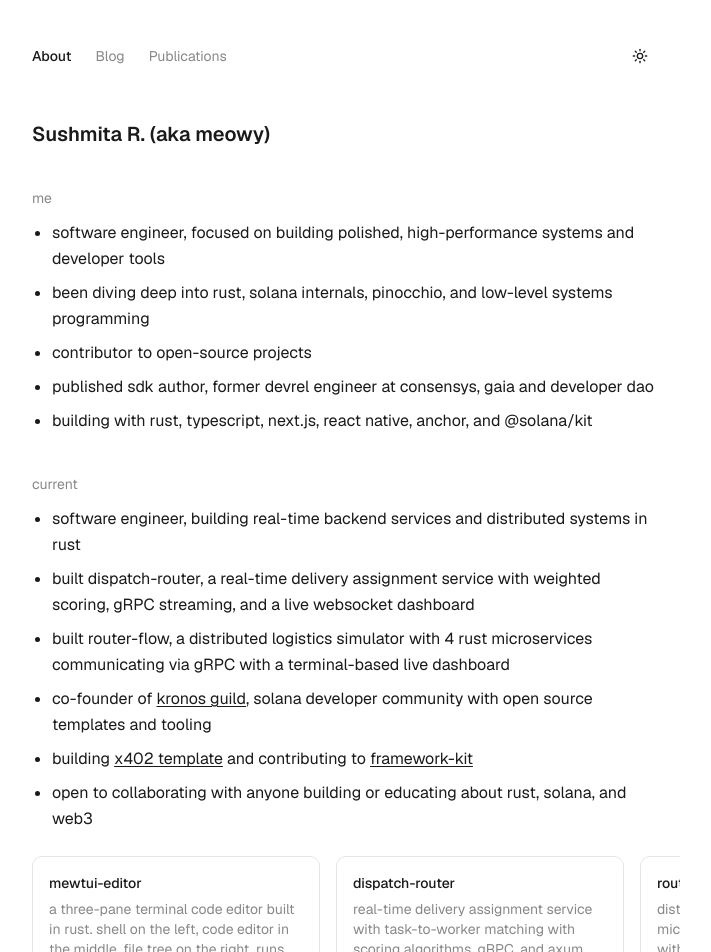
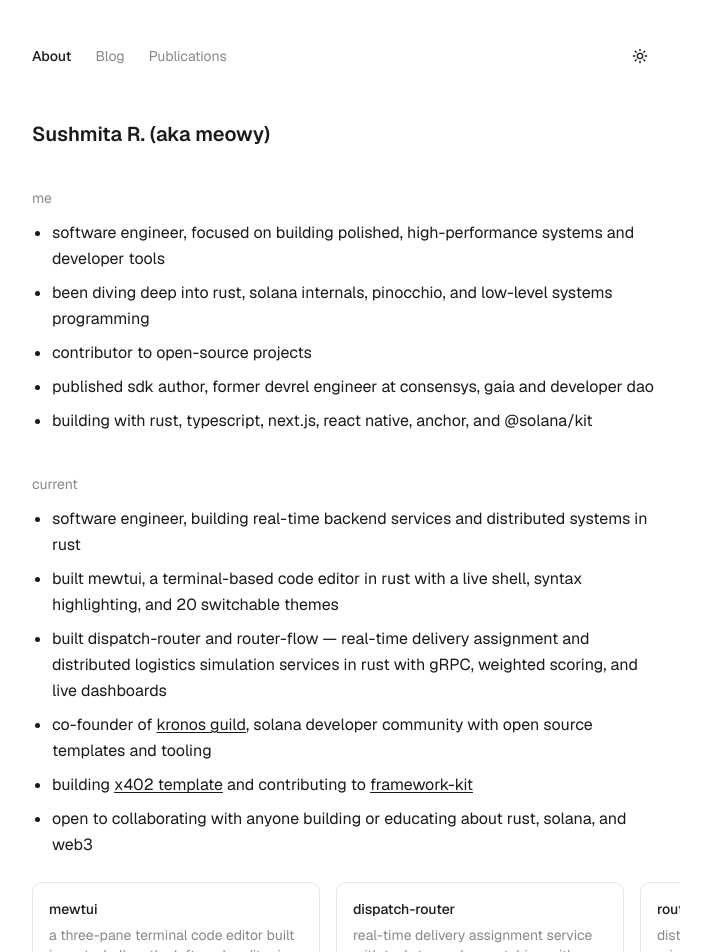
Before and after one commit to meowyx/meowy-blog, a Next.js app: page / in a window 1280 px wide. Shown: the top 952 px of the page, without its empty margins (296-1007 px from the left). Built offline with nearby package versions, Linux system fonts and the light colour scheme.

Commit message:
feat: added new projects details

```diff
--- a/app/page.tsx
+++ b/app/page.tsx
@@ -53,14 +53,13 @@ export default function HomePage() {
               distributed systems in rust
             </li>
             <li>
-              built dispatch-router, a real-time delivery assignment service
-              with weighted scoring, gRPC streaming, and a live websocket
-              dashboard
+              built mewtui, a terminal-based code editor in rust with a live
+              shell, syntax highlighting, and 20 switchable themes
             </li>
             <li>
-              built router-flow, a distributed logistics simulator with 4 rust
-              microservices communicating via gRPC with a terminal-based live
-              dashboard
+              built dispatch-router and router-flow — real-time delivery
+              assignment and distributed logistics simulation services in rust
+              with gRPC, weighted scoring, and live dashboards
             </li>
             <li>
               co-founder of{" "}
@@ -102,7 +101,7 @@ export default function HomePage() {
               rel="noopener noreferrer"
               className="flex-none w-72 border border-border rounded-lg p-4 hover:border-foreground/20 transition-colors"
             >
-              <h3 className="font-medium text-sm">mewtui-editor</h3>
+              <h3 className="font-medium text-sm">mewtui</h3>
               <p className="text-sm text-muted-foreground mt-1.5 line-clamp-3">
                 a three-pane terminal code editor built in rust. shell on the
                 left, code editor in the middle, file tree on the right. runs
```
